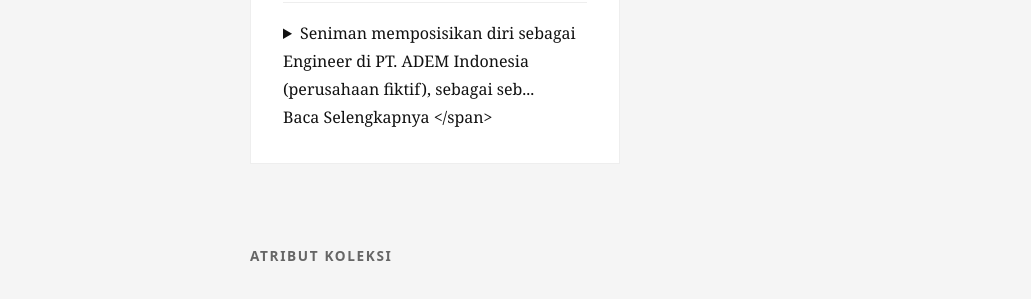
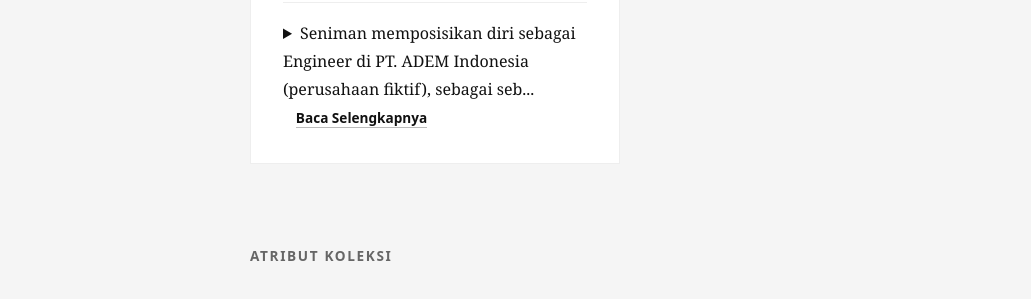
Before and after one commit to Sulbae/Sulbae.github.io, a Jekyll site: the page built from index.md, in a window 1280 px wide. Shown: the part 1650-1949 px from the top of the page, without its empty margins (0-1031 px from the left). Built offline with Jekyll 4.4.1, drawn with Linux system fonts in a browser that asks for light colours.

Commit message:
Update index.md

```diff
--- a/index.md
+++ b/index.md
@@ -64,7 +64,7 @@ Karya-karya yang didokumentasikan dan ditampilkan pada ruang ini tidak hanya mer
           <!--Teks Preview-->
           <span class="summary-text">{{ project.summary | truncate: 100 }}</span>
           <!--Toggle Button-->
-          <span class="action-btn"></span>
+          <span class="action-btn">
             <span class="action-read">Baca Selengkapnya</span>
             <span class="action-close">Tutup</span>
           </span>
```
